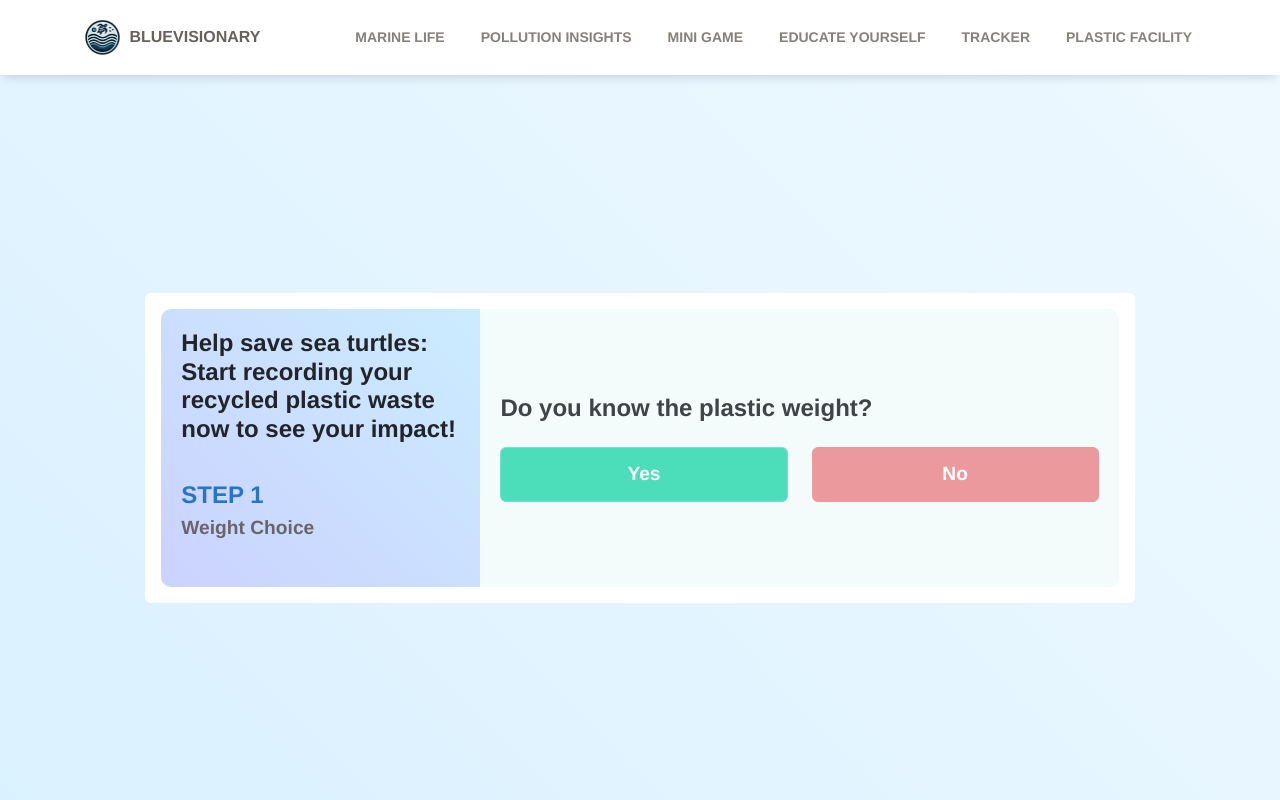
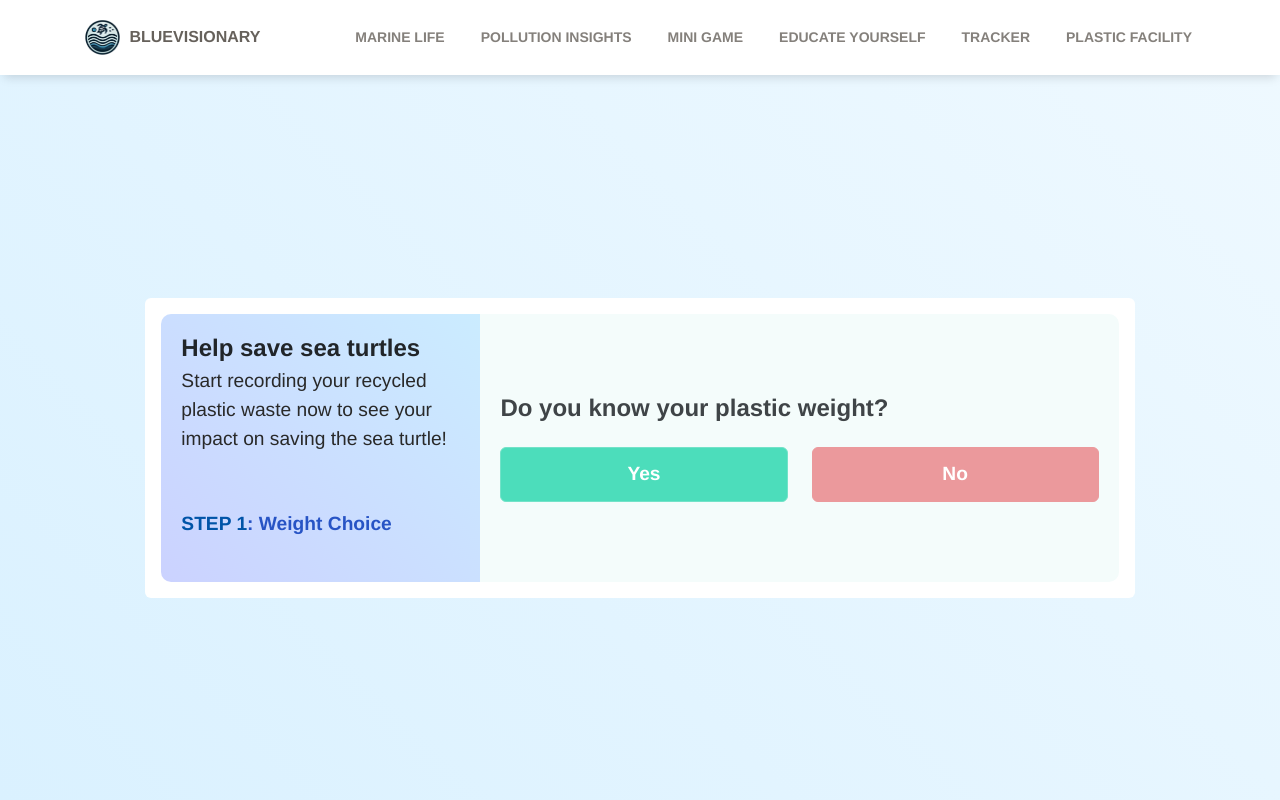
Before and after one commit to YiJieNG/BlueVisionary, a React (Create React App) app in the folder frontend/: page /plasticInput in a window 1280 px wide. Built offline with nearby package versions, Linux system fonts and the light colour scheme.

Commit message:
Enhance the UI design

```diff
--- a/frontend/src/assets/scss/bluevisionary/_examples.scss
+++ b/frontend/src/assets/scss/bluevisionary/_examples.scss
@@ -1590,15 +1590,15 @@ span.span-card {
         font-size: 1.5rem;
         font-weight: bold;
         margin-bottom: 0.3rem;
+      }
+      p {
+        font-size: 1.2rem;
+        color: #292929;
+        margin-bottom: 1.5rem;
         &.active-step {
-          color: #2776c5;
+          color: #2754c5;
           font-weight: bold;
         }
-      }
-      p {
-        font-size: 1.2rem;
-        color: #666;
-        margin-bottom: 1.5rem;
       }
     }
   }
--- a/frontend/src/pages/tracker/plasticInput.js
+++ b/frontend/src/pages/tracker/plasticInput.js
@@ -61,9 +61,9 @@ const PlasticInput = () => {
   const items = [
     { name: "Plastic Bag", icon: "🛍️" },
     { name: "Plastic Bottle", icon: "🧴" },
-    { name: "Plastic Container", icon: "🍱" },
+    { name: "Plastic Container", icon: "🥡" },
     { name: "Plastic Cup", icon: "🥤" },
-    { name: "Plastic Straw", icon: "🥤" },
+    { name: "Plastic Straw", icon: "📏" },
     { name: "Plastic Utensil", icon: "🍴" },
   ];
 
@@ -124,16 +124,15 @@ const PlasticInput = () => {
 
     return (
       <div className="registration-text">
-        <h2 style={{ paddingBottom: "2rem" }}>
-          Help save sea turtles: Start recording your recycled plastic waste now
-          to see your impact!
-        </h2>
+        <h2>Help save sea turtles</h2>
+        <p style={{ paddingBottom: "2rem" }}>
+          Start recording your recycled plastic waste now to see your impact on
+          saving the sea turtle!
+        </p>
         {steps.map((step) => (
           <div key={step.number}>
-            <h2 className={step.number === currentStep ? "active-step" : ""}>
-              STEP {step.number}
-            </h2>
-            <p>
+            <p className={step.number === currentStep ? "active-step" : ""}>
+              <subtitle> STEP {step.number}</subtitle>:{" "}
               <strong>{step.label}</strong>
             </p>
           </div>
@@ -148,7 +147,7 @@ const PlasticInput = () => {
       case 1:
         return (
           <div className="content-center">
-            <h4>Do you know the plastic weight?</h4>
+            <h4>Do you know your plastic weight?</h4>
             <Row className="justify-content-between mt-4">
               <Col xs="12" md="6">
                 <Button
@@ -183,7 +182,7 @@ const PlasticInput = () => {
         if (knowWeight === true) {
           return (
             <div className="content-center">
-              <h4>Enter the weight per plastic item</h4>
+              <h4>Please enter the weight per plastic item</h4>
               <Row>
                 {items.map((item, index) => (
                   <Col xs="6" md="4" key={index} className="text-center mb-4">
@@ -292,11 +291,11 @@ const PlasticInput = () => {
           // Confirm Weight per Item
           return (
             <div className="content-center">
-              <h4>Confirm Weight per Item</h4>
-              <p>
+              <h4>Please confirm the Weight per Item</h4>
+              <p style={{ paddingBottom: "0.8rem" }}>
                 <strong>
-                  You will not be able to change it anymore once you confirm the
-                  weight
+                  as you will not be able to change it anymore once you confirm
+                  the weight here :)
                 </strong>
               </p>
               <FormGroup>
```
